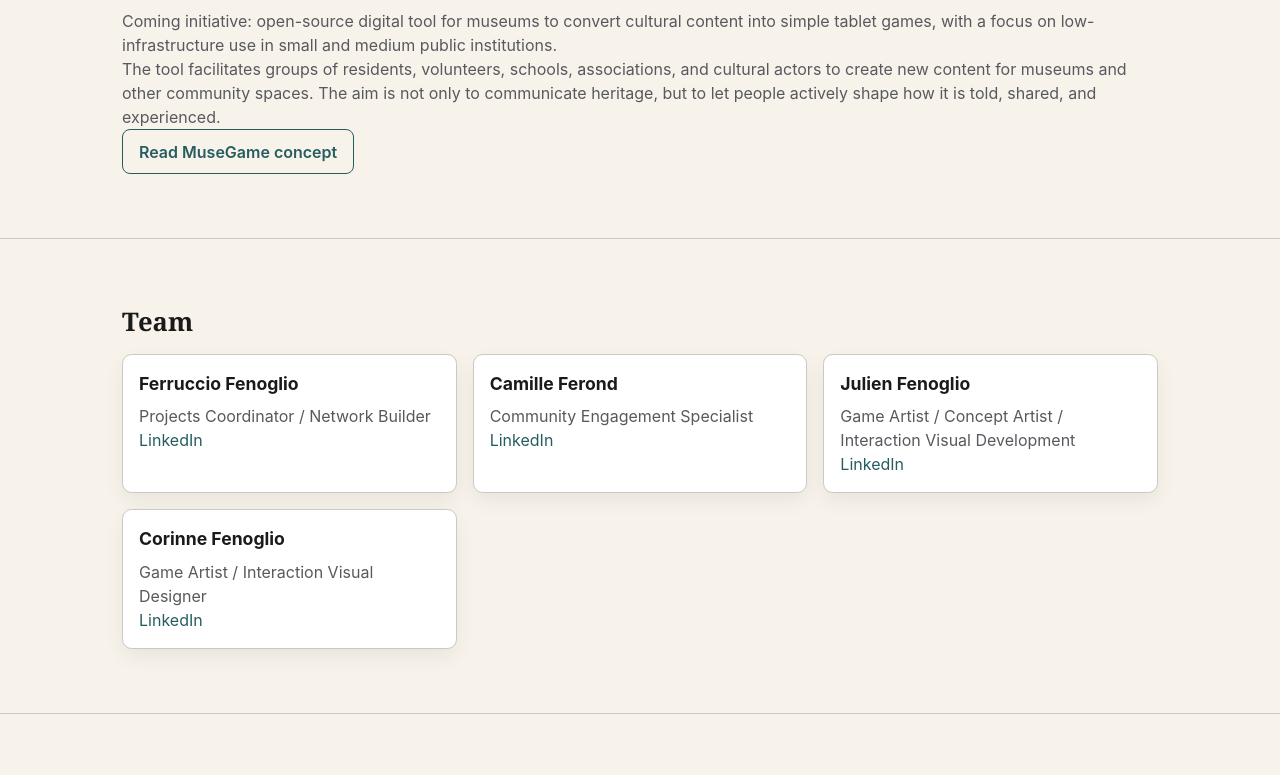
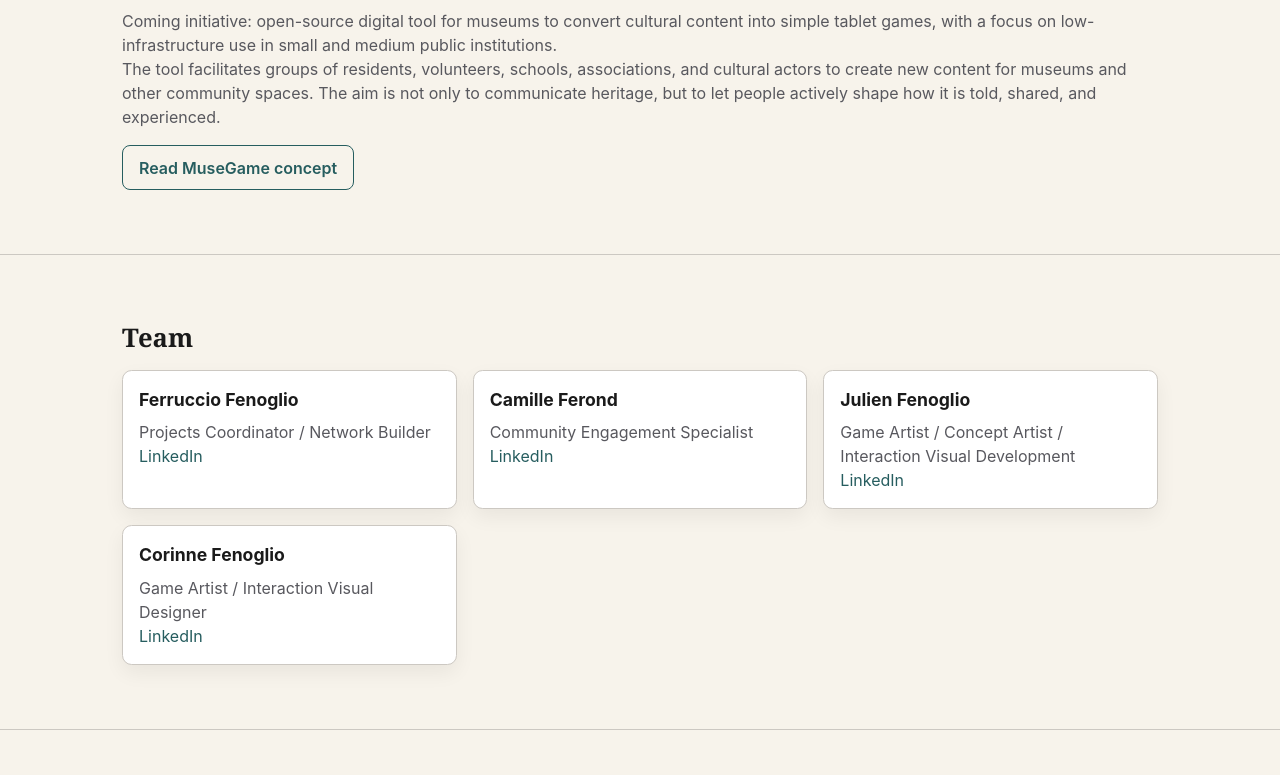
Before and after one commit to Montiglio/fenoglio-org, a plain HTML site: page index.html in a window 1280 px wide. Shown: the part 1826-2601 px from the top of the page. Drawn offline with Linux system fonts and the light colour scheme.

Commit message:
given space to button in CSS

```diff
--- a/assets/css/style.css
+++ b/assets/css/style.css
@@ -35,6 +35,9 @@ h2{font-size:clamp(1.3rem,2vw,1.8rem);font-weight:700;margin-bottom:.75rem;font-
 h3{font-size:1.1rem;margin-bottom:.45rem}
 p,li{color:var(--muted);font-size:1rem}
 .actions .btn{margin-right:.8rem}
+
+p + .btn{margin-top:1rem;display:inline-block}
+
 .focus-grid .cards,.team .cards,.field-grid{display:grid;gap:1rem}
 .card,.field-card{background:var(--surface);border:1px solid var(--border);border-radius:var(--radius);padding:1rem;box-shadow:var(--shadow)}
 .feature-card{border-color:var(--accent)}
```
